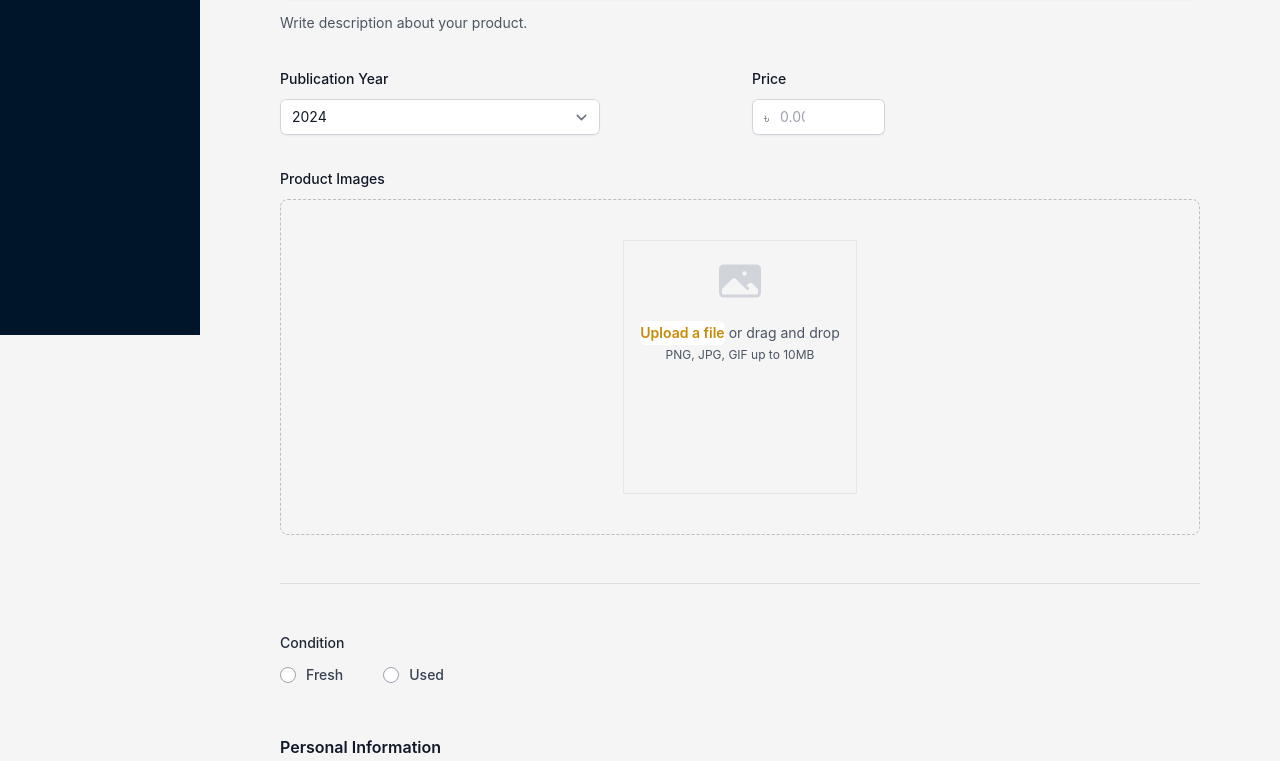
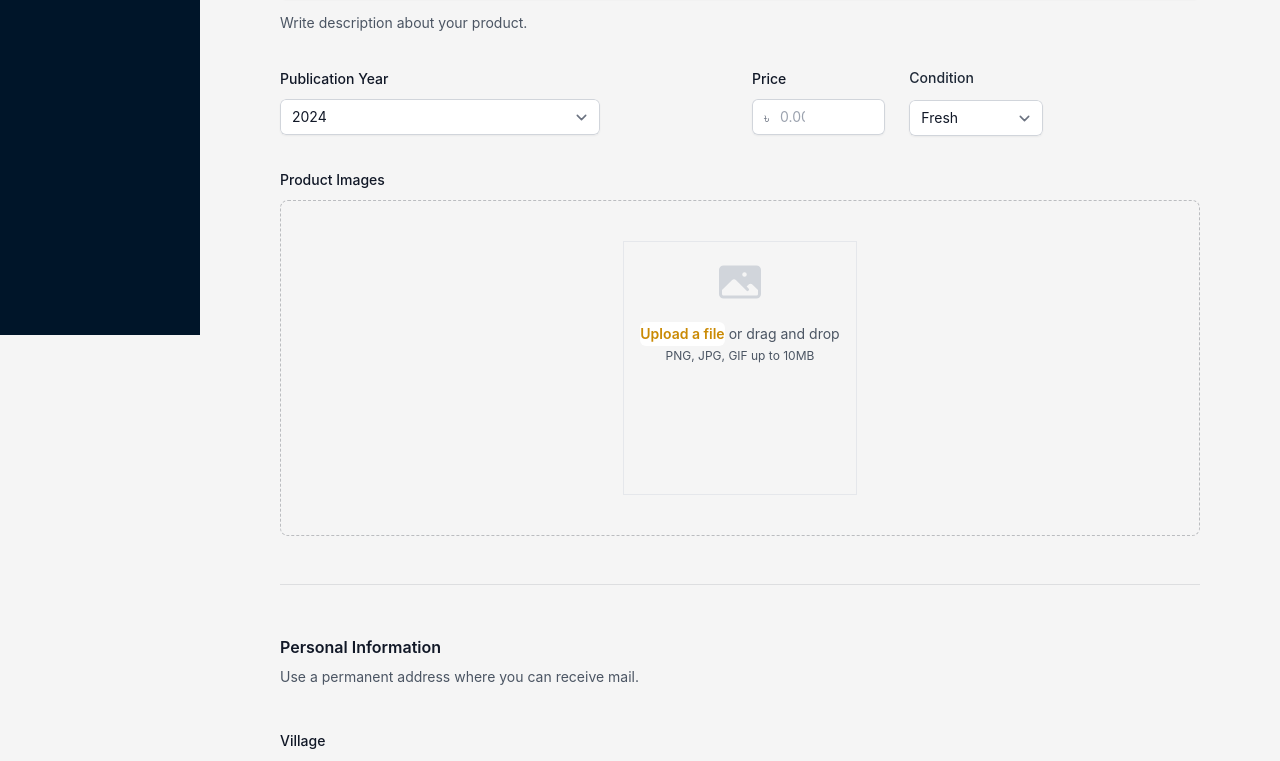
Before and after one commit to thisis-arman/grontho_bilash, a React (Vite) app in the folder gb-frontend/: page /user/add-product in a window 1280 px wide. Shown: the part 465-1226 px from the top of the page. Built offline with nearby package versions, Linux system fonts and the light colour scheme.

Commit message:
book api

```diff
--- a/gb-frontend/src/pages/dashboard/userDashboard/AddProduct.tsx
+++ b/gb-frontend/src/pages/dashboard/userDashboard/AddProduct.tsx
@@ -2,6 +2,7 @@ import React, { useEffect, useState } from 'react';
 import axios from 'axios';
 
 import { PhotoIcon } from '@heroicons/react/24/solid'
+import { useCreateBookMutation } from '../../../redux/features/book/bookApi';
 
 const AddProduct = () => {
     const [divisions, setDivisions] = useState([]);
@@ -18,6 +19,9 @@ const AddProduct = () => {
     const [selectedDeliveryOption, setSelectedDeliveryOption] = useState(null);
     const [imageURL, setImageURL] = useState(null);
     console.log({ selectedDeliveryOption });
+
+    // RTK
+    const [createBook] = useCreateBookMutation();
 
     useEffect(() => {
         const fetchData = async () => {
@@ -112,20 +116,32 @@ const AddProduct = () => {
         console.log({formData});
     };
 
-    console.log({ imageURL });
+
+
+
     const handleAddProduct = async (e) => {
         e.preventDefault();
         let target = e.target
+        const user = '67077c39206fc4ecb86b5830'
         const bookTitle = target.title.value
         const description = target.description.value
         const publicationYear = target.publicationYear.value
-        const price = target.price.value
+        const price = parseFloat(target.price.value)
         const images = [imageURL]
         const condition = selectedDeliveryOption
         const isContactNoHidden = target.isContactNoHidden.value
         const isNegotiable = target.isNegotiable.value
+        const location = `${target?.Village?.value}, ${target?.upazila?.value}, ${target?.district?.value}, ${target?.division?.value}`
 
-        console.log(bookTitle, price, condition, isNegotiable, isContactNoHidden, publicationYear, description,images);
+        console.log({user, bookTitle, price, condition, isNegotiable, location, isContactNoHidden, publicationYear, description, images });
+        try {
+            const response = await createBook({ bookTitle, price, condition, isNegotiable, location, isContactNoHidden, publicationYear, description, images })
+
+            console.log(response);
+
+        } catch (error) {
+            console.log(error);
+        }
 
     }
     return (
@@ -173,21 +189,6 @@ const AddProduct = () => {
                                 </div>
                                 <p className="mt-3 text-sm leading-6 text-gray-600">Write description about your product.</p>
                             </div>
-                            {/*
-                            <div className="col-span-full">
-                                <label htmlFor="photo" className="block text-sm font-medium leading-6 text-gray-900">
-                                    Photo
-                                </label>
-                                <div className="mt-2 flex items-center gap-x-3">
-                                    <UserCircleIcon aria-hidden="true" className="h-12 w-12 text-gray-300" />
-                                    <button
-                                        type="button"
-                                        className="rounded-md bg-white px-2.5 py-1.5 text-sm font-semibold text-gray-900 shadow-sm ring-1 ring-inset ring-gray-300 hover:bg-gray-50"
-                                    >
-                                        Change
-                                    </button>
-                                </div>
-                            </div> */}
 
 
                             <div className="sm:col-span-3">
@@ -227,6 +228,24 @@ const AddProduct = () => {
 
                                 </div>
                             </div>
+                            {/* Condition */}
+                            <div>
+                                <h2 className="text-gray-800 font-medium">Condition</h2>
+                                <ul className="mt-3  flex items-center gap-10">
+                                    <select
+                                        id="condition"
+                                        name="condition"
+                                        autoComplete="condition"
+                                        className="block w-full rounded-md border-0 py-1.5 text-gray-900 shadow-sm ring-1 ring-inset ring-gray-300 focus:ring-2 focus:ring-inset focus:ring-yellow-600 sm:max-w-xs sm:text-sm sm:leading-6"
+                                    >
+                                        {condition.map((item, i) => (
+                                            <option key={i} value={item}>
+                                                {item}
+                                            </option>
+                                        ))}
+                                    </select>
+                                </ul>
+                            </div>
 
                             <div className="col-span-full">
                                 <label htmlFor="cover-photo" className="block text-sm font-medium leading-6 text-gray-900">
@@ -264,37 +283,22 @@ const AddProduct = () => {
                             </div>
                         </div>
                     </div>
-                    {/* Condition */}
-                    <div>
-                        <h2 className="text-gray-800 font-medium">Condition</h2>
-                        <ul className="mt-3  flex items-center gap-10">
-                            {
-                                condition.map((item, idx) => (
-                                    <li key={idx} className="flex items-center gap-x-2.5">
-                                        <input type="radio" name="condition" id={idx} className="form-radio border-gray-400 text-yellow-600 focus:ring-yellow-600 duration-150" />
-                                        <label htmlFor={idx} className="text-sm text-gray-700 font-medium">
-                                            {item}
-                                        </label>
-                                    </li>
-                                ))
-                            }
-                        </ul>
-                    </div>
+
                     <div className="border-b border-gray-900/10 pb-12">
                         <h2 className="text-base font-semibold leading-7 text-gray-900">Personal Information</h2>
                         <p className="mt-1 text-sm leading-6 text-gray-600">Use a permanent address where you can receive mail.</p>
 
                         <div className="mt-10 grid grid-cols-1 gap-x-6 gap-y-8 sm:grid-cols-6">
                             <div className="col-span-full">
-                                <label htmlFor="street-address" className="block text-sm font-medium leading-6 text-gray-900">
-                                    Street address
+                                <label htmlFor="Village" className="block text-sm font-medium leading-6 text-gray-900">
+                                    Village
                                 </label>
                                 <div className="mt-2">
                                     <input
-                                        id="street-address"
-                                        name="street-address"
+                                        id="village"
+                                        name="village"
                                         type="text"
-                                        autoComplete="street-address"
+                                        autoComplete="village"
                                         className="block w-full rounded-md border-0 py-1.5 text-gray-900 shadow-sm ring-1 ring-inset ring-gray-300 placeholder:text-gray-400 focus:ring-2 focus:ring-inset focus:ring-yellow-600 sm:text-sm sm:leading-6"
                                     />
                                 </div>
@@ -307,6 +311,7 @@ const AddProduct = () => {
                                 <div className="mt-2">
                                     <select
                                         id="division"
+                                        required
                                         className="block w-full rounded-md border-0 py-1.5 text-gray-900 shadow-sm ring-1 ring-inset ring-gray-300 focus:ring-2 focus:ring-inset focus:ring-yellow-600 sm:max-w-xs sm:text-sm sm:leading-6"
                                         value={selectedDivision?.id || ""}
                                         onChange={(e) => {
@@ -329,6 +334,7 @@ const AddProduct = () => {
                                 <div className="mt-2">
                                     <select
                                         id="district"
+                                        required
                                         className="block w-full rounded-md border-0 py-1.5 text-gray-900 shadow-sm ring-1 ring-inset ring-gray-300 focus:ring-2 focus:ring-inset focus:ring-yellow-600 sm:max-w-xs sm:text-sm sm:leading-6"
                                         value={selectedDistrict?.id || ""}
                                         onChange={(e) => {
@@ -353,7 +359,7 @@ const AddProduct = () => {
 
                                     <select
                                         id="upazila"
-
+                                        required
                                         className="block w-full rounded-md border-0 py-1.5 text-gray-900 shadow-sm ring-1 ring-inset ring-gray-300 focus:ring-2 focus:ring-inset focus:ring-yellow-600 sm:max-w-xs sm:text-sm sm:leading-6"
                                         value={selectedUpazila?.id || ""}
                                         onChange={(e) => {
@@ -400,6 +406,7 @@ const AddProduct = () => {
                             {deliveryOptions.map((item, idx) => (
                                 <li key={idx} className="flex items-center gap-x-2.5">
                                     <input
+                                        required
                                         type="radio"
                                         name="deliveryOption"
                                         id={`option-${idx}`}
```
